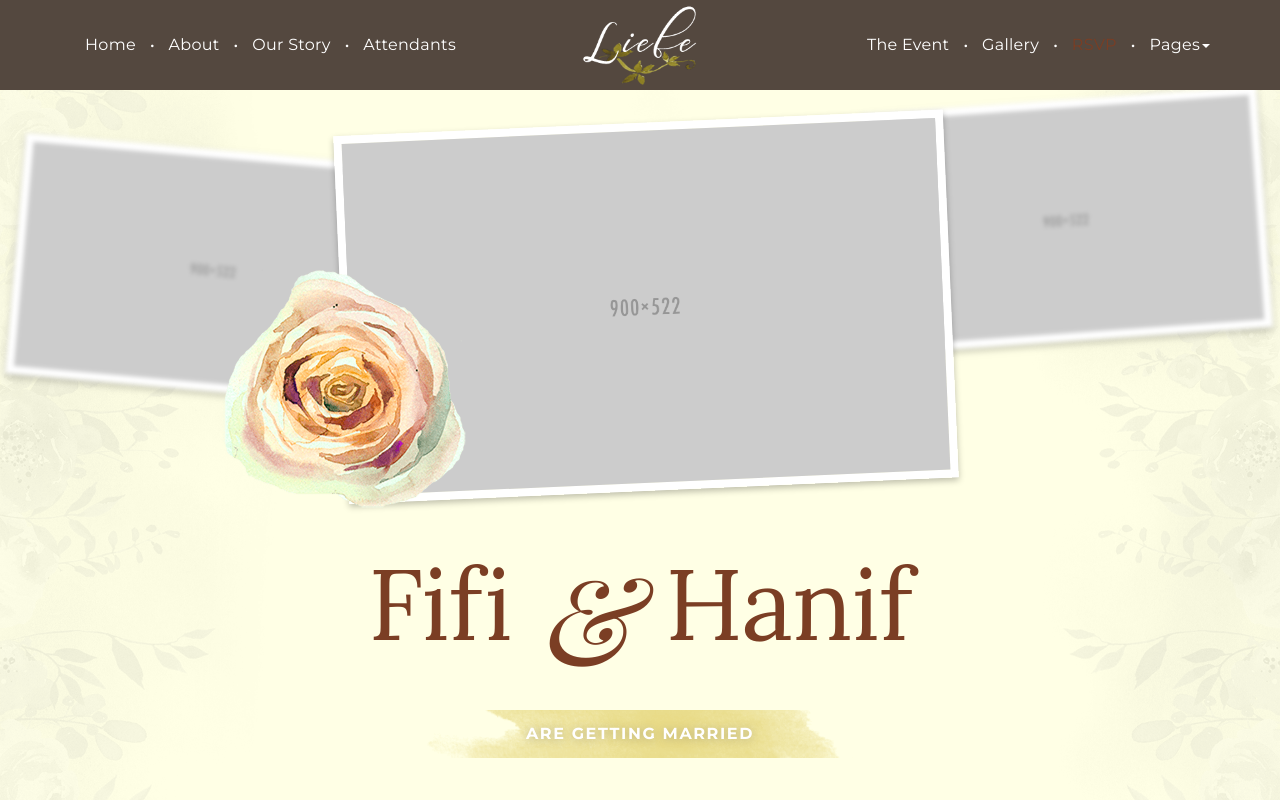
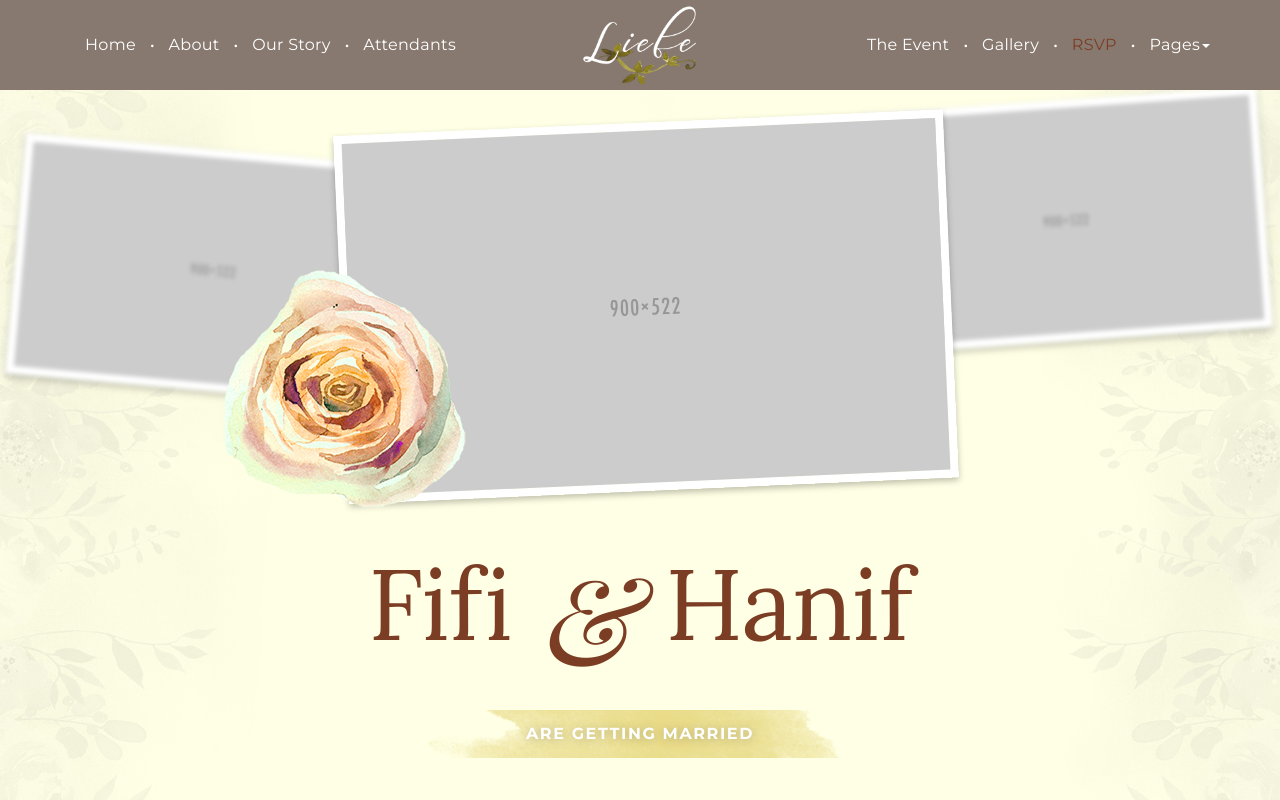
Before and after one commit to fifihanif/fifihanif.github.io, a plain HTML site: page index.html in a window 1280 px wide. Shown: the top 800 px of the page. Drawn offline with nearby package versions, Linux system fonts and the light colour scheme; animation ran at ten frames a second; a web font is replaced by a local one.

Commit message:
Update summer.css

```diff
--- a/styles/summer.css
+++ b/styles/summer.css
@@ -136,7 +136,7 @@ select.form-control
 .slideshow-image,
 .jumbotron,
 .navbar-custom
-{box-shadow:inset 0 0 0 1000px rgba(84, 72, 63, 1);}
+{box-shadow:inset 0 0 0 1000px rgba(135, 121, 111, 1);}
 
 /*________  Light Orange ________  */
 
```
